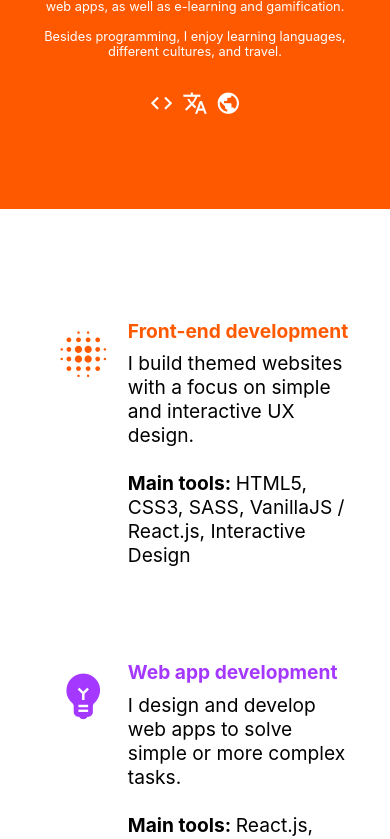
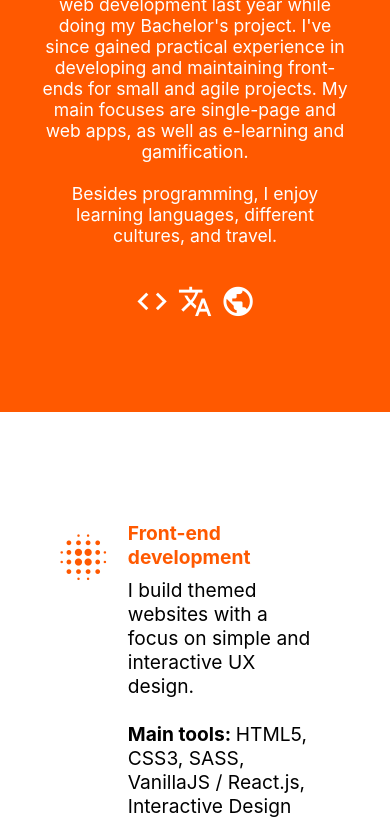
Before and after one commit to Str4yWolf/portfolio, a React (Create React App) app: page / in a window 390 px wide. Shown: the part 1156-1995 px from the top of the page. Built offline with nearby package versions, Linux system fonts and the light colour scheme.

Commit message:
mini scaling p adaptation

```diff
--- a/src/styles.scss
+++ b/src/styles.scss
@@ -143,7 +143,7 @@ main {
 	}
 
 	#about-skills {
-		padding: 5vh 10vw;
+		padding: 5vh 20vw 5vh 10vw;
 		div, span, h2, h4 {
 			text-align: left;
 			margin: 0;
@@ -403,6 +403,7 @@ footer {
 		font-size: 1.25em;
 	}
 	p { font-size: 0.9em; }
+	.about-me{ font-size: 1.1rem; }
 	.about {
 		width: 75%;
 	}
@@ -416,10 +417,11 @@ footer {
 	h1, h2 {
 		font-size: 1em;
 	}
-	p { font-size: 0.8em; }
+	p{ font-size: 0.8em; }
 	.about {
 		width: 75%;
 	}
+	.about-me{ font-size: 1.1rem; }
 	.grid {
 		grid-template-rows: repeat(3, 1fr);
 		grid-template-columns: repeat(1, 1fr);
```
